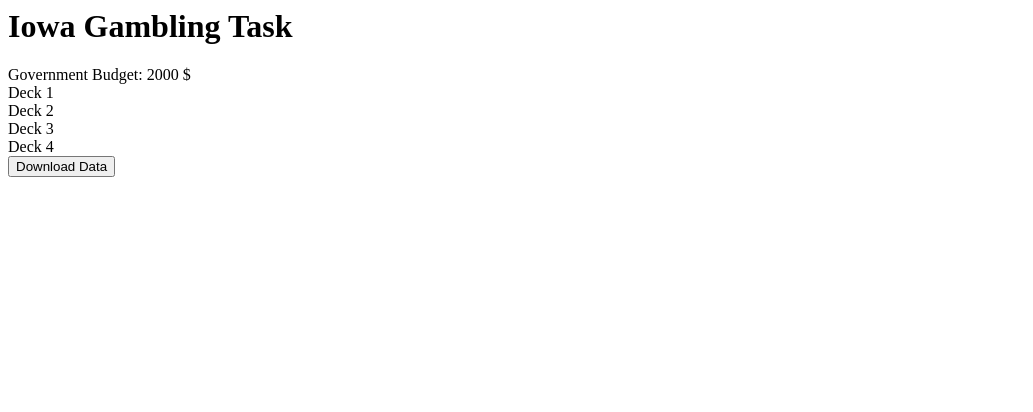
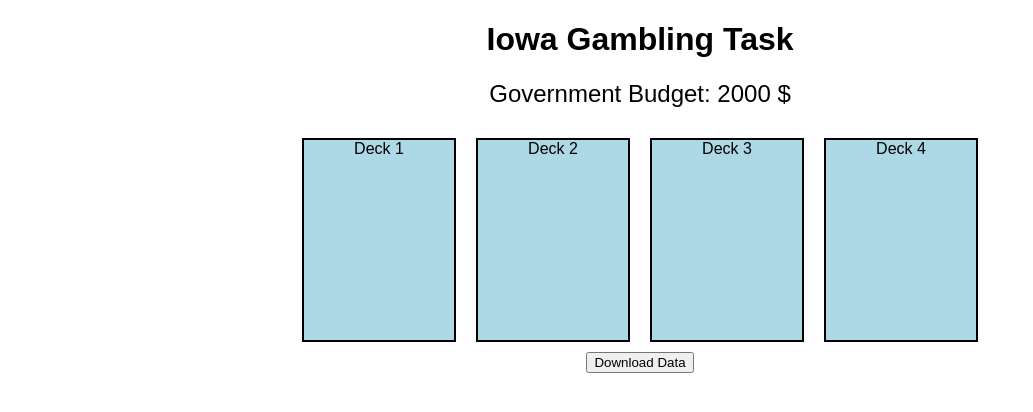
Before and after one commit to sdsaxena/IGT-politicized, a plain HTML site: page index.html in a window 1280 px wide. Shown: the whole page, without its empty margins (0-1033 px from the left). Drawn offline with Linux system fonts and the light colour scheme.

Commit message:
Update index.html

```diff
--- a/index.html
+++ b/index.html
@@ -1,3 +1,15 @@
+<!DOCTYPE html>
+<html lang="en">
+<head>
+    <meta charset="UTF-8">
+    <meta name="viewport" content="width=device-width, initial-scale=1.0">
+    <title>Iowa Gambling Task</title>
+
+    <!-- Linking to the CSS file -->
+    <link rel="stylesheet" type="text/css" href="style.css">
+</head>
+<body>
+
     <h1>Iowa Gambling Task</h1>
     <div class="score">Government Budget: <span id="budget">2000</span> $</div>
     <div class="decks">
@@ -8,3 +20,9 @@
     </div>
     <div id="message"></div>
     <button onclick="downloadCSV()">Download Data</button>
+
+    <!-- Linking to the JavaScript file -->
+    <script src="script.js"></script>
+
+</body>
+</html>
```
Lines whose indentation alone changed are shown as unchanged.
